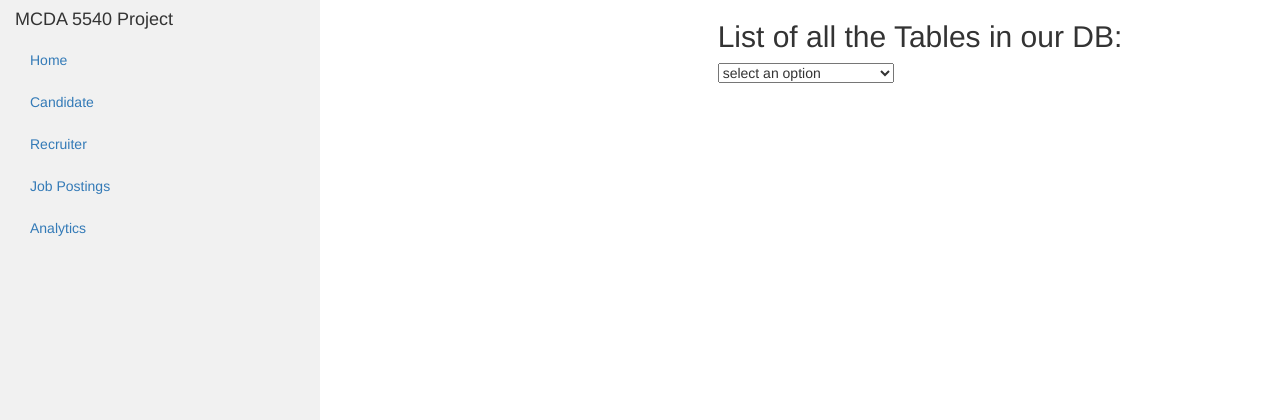
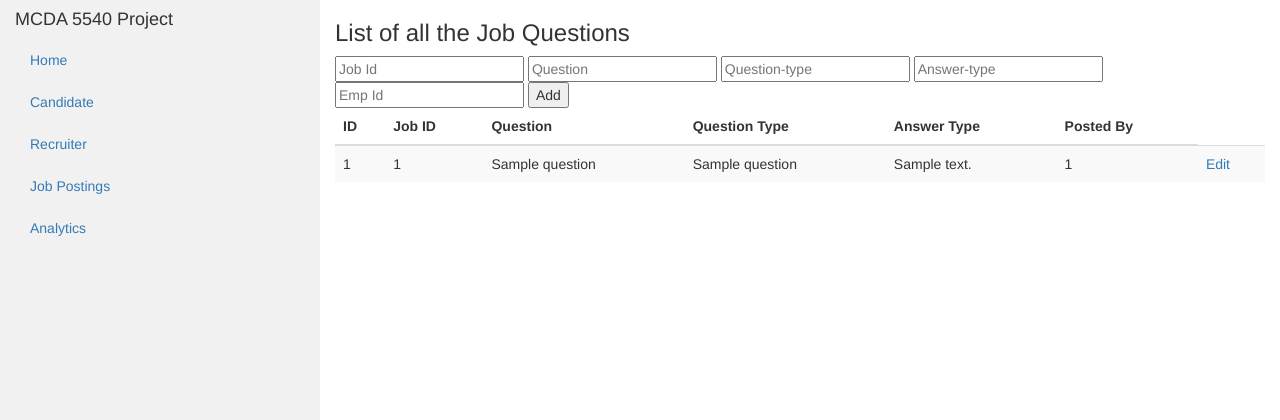
Before and after one commit to A00478485/MCDA5540_Project, a PHP site: page /job-question/List.php in a window 1280 px wide; the page is wider, and only the part inside the window is pictured. Shown: the top 420 px of that part. Run offline with PHP 8.4, Linux system fonts and the light colour scheme; tables that the repository leaves empty hold one stand-in row (values such as "Sample post"); data that the repository does not hold is empty.

Commit message:
added application and job questions listing
added application and job questions listing

```diff
--- /dev/null
+++ b/job-question/List.php
@@ -0,0 +1,49 @@
+<?php include '../header.php'; ?>
+
+<h3>List of all the Job Questions</h3>
+<form action="Insert.php" method="post">
+    <input type="text" name="job_id" placeholder='Job Id'/>
+    <input type="text" name="question" placeholder='Question'/>
+    <input type="text" name="question_type" placeholder='Question-type'/>
+    <input type="text" name="answer_type" placeholder='Answer-type'/>
+    <input type="text" name="posted_by_emp" placeholder="Emp Id" />
+    <input type="submit" value="Add">
+</form>
+<!-- <a href='./Insert.php'> Add Employee </a> -->
+
+<table class="table table-striped">
+<thead>
+<th>ID</th>
+<th>Job ID</th>
+<th>Question</th>
+<th>Question Type</th>
+<th>Answer Type</th>
+<th>Posted By</th>
+</thead>
+
+<?php
+
+
+$sql = "SELECT * FROM job_questions";
+$result = $conn->query($sql);
+
+if ($result->num_rows > 0) {
+    while ($row = $result->fetch_assoc()) {
+        echo "<tr scope='row'>";
+        echo "<td>".$row["question_id"]."</td>";
+        echo "<td>".$row["job_id"]."</td>";
+        echo "<td>".$row["question"]."</td>";
+        echo "<td>".$row["question_type"]."</td>";
+        echo "<td>".$row["answer_type"]."</td>";
+        echo "<td>".$row["posted_by_emp"]."</td>";
+        echo "<td><a href='./Update.php?id=".$row["question_id"]."'>Edit</a></td>";
+        echo "</tr>";
+    }
+
+} else {
+    echo "0 results";
+}
+?>
+</table>
+
+<?php include '../footer.php'; ?>
--- a/list.php
+++ b/list.php
@@ -9,7 +9,7 @@
     <option value="-1"> select an option </option>
     <option value="EducationToApplication"> EducationToApplication </option>
     <option value="ExperienceToApplication"> ExperienceToApplication </option>
-    <option value="application"> application </option>
+    <option value="./application/List.php"> application </option>
     <option value="./candidate/"> candidate </option>
     <option value="education"> education </option>
     <option value="./recruiter/"> employee </option>
@@ -17,7 +17,7 @@
     <option value="file_details"> file_details </option>
     <option value="interview"> interview </option>
     <option value="./job-posting/List.php"> job_posting </option>
-    <option value="job_questions"> job_questions </option>
+    <option value="./job-question/List.php"> job_question </option>
 
     </select>
     </form>
```
Also changed, not shown: application/Insert.php (added, +29 -0 lines), application/List.php (added, +46 -0 lines), job-question/Insert.php (added, +30 -0 lines).
